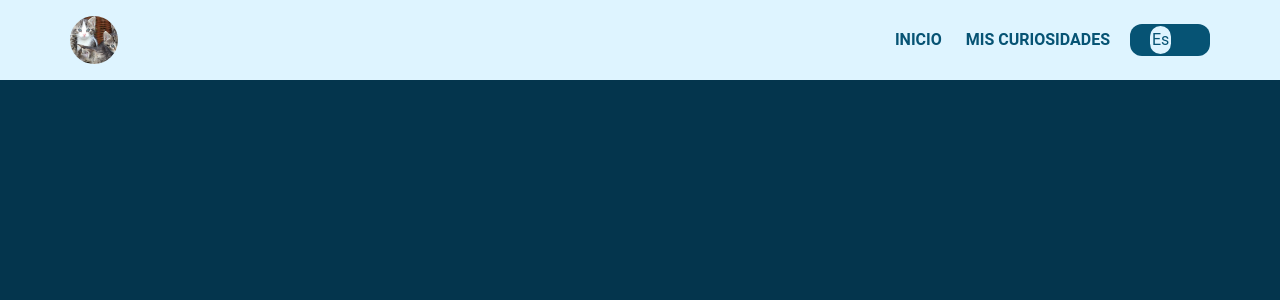
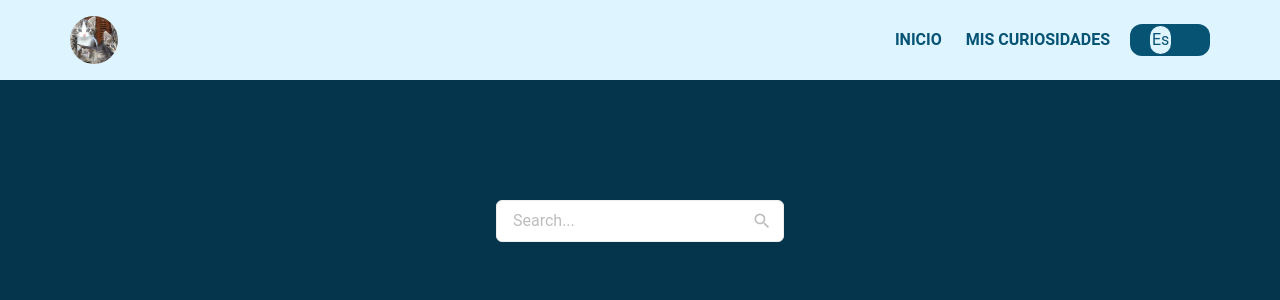
Before and after one commit to JosseMontano/PruebaTecnicaGeotec2, a React (Vite) app: page /#/ in a window 1280 px wide. Both pictures are taken after a click on the link "MIS CURIOSIDADES". Shown: the top 300 px of the page. Built offline with nearby package versions, Linux system fonts and the light colour scheme.

Commit message:
buscador

```diff
--- a/src/app/misCuriosidades/index.tsx
+++ b/src/app/misCuriosidades/index.tsx
@@ -2,6 +2,8 @@ import { useEffect, useState, useRef } from "react";
 import { InfoFavCatType } from "../../shared/interfaces/catFav";
 import { motion, useTransform, useScroll } from "framer-motion";
 import "./index.css";
+import Dialog from "../../shared/components/dialog";
+import { MdSearch } from "react-icons/md";
 
 const Index = () => {
   // =============== Inicio: obtener favs del local storage ===============
@@ -16,11 +18,23 @@ const Index = () => {
   }, []);
   // =============== fin: obtener favs del local storage ===============
 
+  // =============== Inicio: scroll y carousel ===============
   const targetRef = useRef<HTMLDivElement | null>(null);
   const { scrollYProgress } = useScroll({
     target: targetRef,
   });
   const x = useTransform(scrollYProgress, [0, 1], ["1%", "-95%"]);
+  // =============== fin: scroll y carousel ===============
+
+  // =============== Inicio: Modal ===============
+  const [size, setSize] = useState(false);
+  const [curiosidadAcutal, setCuriosidadAcutal] = useState("");
+
+  const handleOpen = (fact = "") => {
+    setCuriosidadAcutal(fact);
+    setSize(!size);
+  };
+
   const HorizontalScrollCarousel = () => {
     return (
       <section ref={targetRef} className="relative h-[300vh]">
@@ -33,6 +47,7 @@ const Index = () => {
                     src={item.img}
                     alt="gato"
                     className="w-72 h-72 object-cover cursor-pointer"
+                    onClick={() => handleOpen(item.fact)}
                   />
                 </div>
               ))}
@@ -42,7 +57,31 @@ const Index = () => {
     );
   };
 
-  return <div className="">{HorizontalScrollCarousel()}</div>;
+  return (
+    <>
+      <div className="sticky top-1/4 flex justify-center z-10">
+        <div className="relative flex items-center">
+          <input
+            type="text"
+            placeholder="Search..."
+            className="px-4 py-2 border rounded-md focus:outline-none focus:border-blue-500 w-72"
+          />
+          <span className="absolute inset-y-0 right-0 pr-3 flex items-center">
+            <MdSearch className="h-5 w-5 text-gray-400" />
+          </span>
+        </div>
+      </div>
+
+      {HorizontalScrollCarousel()}
+
+      <Dialog
+        description={curiosidadAcutal}
+        handleOpen={handleOpen}
+        openModal={size}
+        title={"Curiosidad"}
+      />
+    </>
+  );
 };
 
 export default Index;
--- /dev/null
+++ b/src/shared/components/dialog/index.tsx
@@ -0,0 +1,32 @@
+import {
+  Dialog as DialogComponent,
+  DialogHeader,
+  DialogBody,
+  DialogFooter,
+} from "@material-tailwind/react";
+
+interface Params {
+  //functions
+  openModal: boolean;
+  handleOpen: (fact?: string) => void;
+  //values
+  title:string;
+  description: string;
+
+}
+
+const Dialog = ({ openModal, description, handleOpen, title }: Params) => {
+  return (
+    <DialogComponent open={openModal} size={"md"} handler={handleOpen} placeholder={""}>
+      <DialogHeader placeholder={""}>{title}</DialogHeader>
+      <DialogBody placeholder={""}>{description}</DialogBody>
+      <DialogFooter placeholder={""}>
+        <button onClick={() => handleOpen()} className="mr-1">
+          <span>Cerrar</span>
+        </button>
+      </DialogFooter>
+    </DialogComponent>
+  );
+};
+
+export default Dialog;
```
